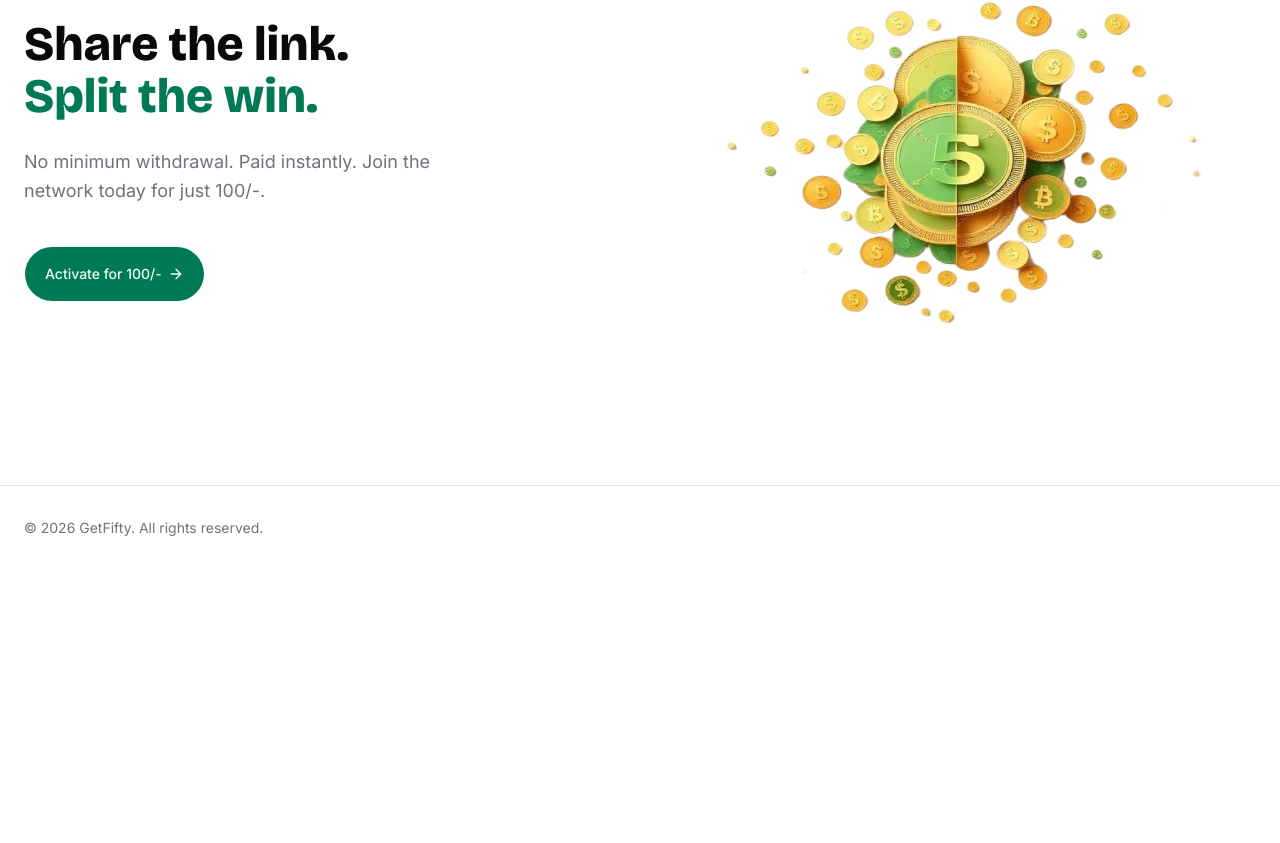
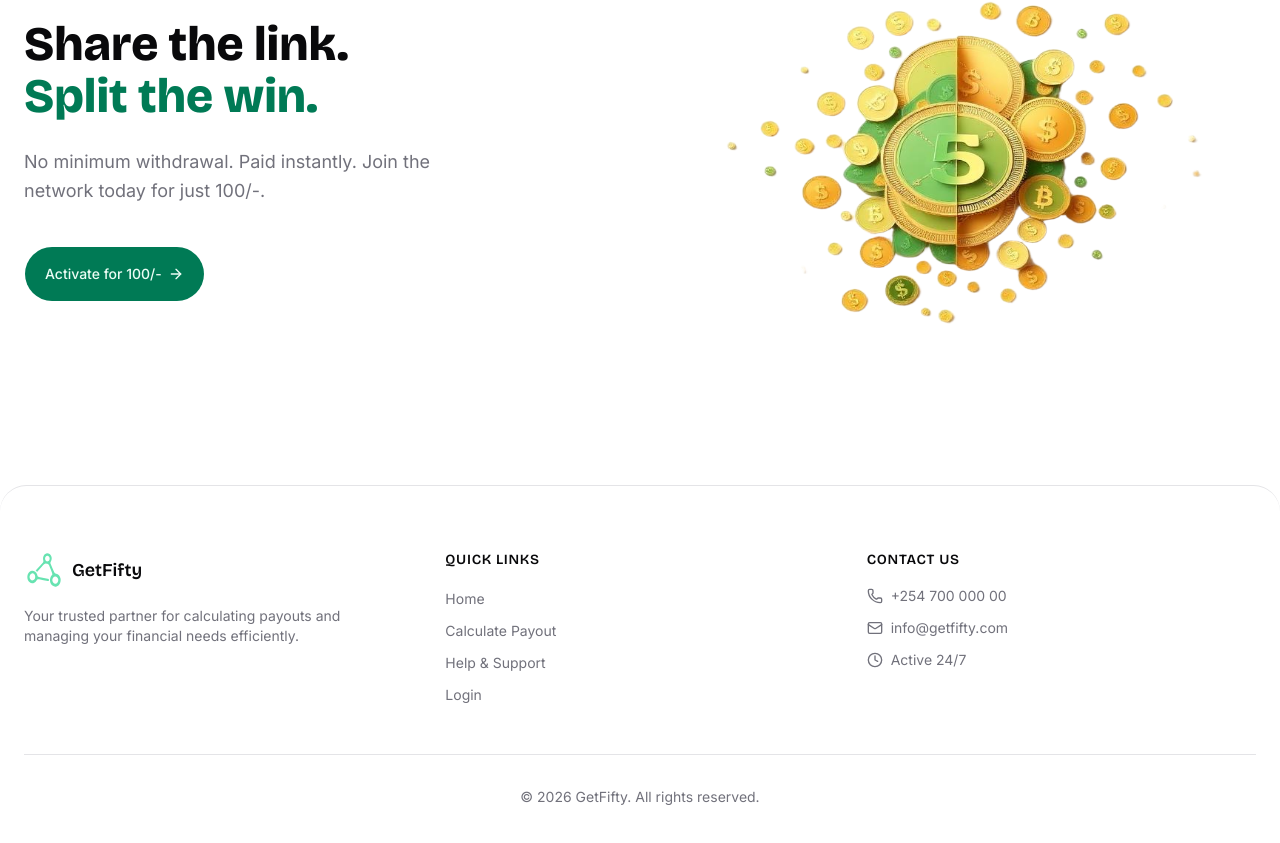
Before and after one commit to QuickPrimeTech/getfifty, a Next.js app: page / in a window 1280 px wide. Shown: the part 2842-3685 px from the top of the page. Before the commit the page ends 3412 px from the top, so only its background shows below. Built offline with nearby package versions, Linux system fonts and the light colour scheme.

Commit message:
made sure all the links in the dashboard worked

```diff
--- a/src/app/(public)/layout.tsx
+++ b/src/app/(public)/layout.tsx
@@ -1,3 +1,4 @@
+import { Footer } from "@/layouts/footer";
 import { Navbar } from "@/layouts/navbar";
 
 export default function RootLayout({
@@ -9,6 +10,7 @@ export default function RootLayout({
     <>
       <Navbar />
       {children}
+      <Footer />
     </>
   );
 }
--- a/src/app/(public)/page.tsx
+++ b/src/app/(public)/page.tsx
@@ -35,13 +35,6 @@ export default function Home() {
       <LinkCard />
       <PayoutCalculator />
       <CTASection />
-      <footer className="py-8 px-6 border-t border-border">
-        <div className="container">
-          <p className="text-sm text-muted-foreground">
-            © 2026 GetFifty. All rights reserved.
-          </p>
-        </div>
-      </footer>
     </div>
   );
 }
--- /dev/null
+++ b/src/layouts/footer.tsx
@@ -0,0 +1,77 @@
+"use client";
+import Link from "next/link";
+import { contactInfo, navLinks } from "./navbar";
+import Logo from "@/components/logo";
+
+export function Footer() {
+  return (
+    <footer className="border-t border-border bg-background rounded-t-3xl">
+      <div className="container py-12 px-6 md:py-16">
+        <div className="grid gap-8 md:grid-cols-3">
+          {/* Brand Section */}
+          <div className="space-y-4">
+            <div className="flex gap-2 items-center">
+              <Logo size={40} />
+              <h3 className="text-lg font-semibold text-foreground">
+                GetFifty
+              </h3>
+            </div>
+            <p className="text-sm text-muted-foreground max-w-xs">
+              Your trusted partner for calculating payouts and managing your
+              financial needs efficiently.
+            </p>
+          </div>
+
+          {/* Navigation Links */}
+          <div className="space-y-4">
+            <h4 className="text-sm font-semibold text-foreground uppercase tracking-wider">
+              Quick Links
+            </h4>
+            <ul className="space-y-2">
+              {navLinks.map((link) => (
+                <li key={link.href}>
+                  <Link
+                    href={link.href}
+                    className="text-sm text-muted-foreground hover:text-foreground transition-colors"
+                  >
+                    {link.label}
+                  </Link>
+                </li>
+              ))}
+            </ul>
+          </div>
+
+          {/* Contact Info */}
+          <div className="space-y-4">
+            <h4 className="text-sm font-semibold text-foreground uppercase tracking-wider">
+              Contact Us
+            </h4>
+            <ul className="space-y-3">
+              {contactInfo.map((item, index) => {
+                const Icon = item.icon;
+                return (
+                  <li key={index}>
+                    <a
+                      href={item.href}
+                      className="flex items-center gap-2 text-sm text-muted-foreground hover:text-foreground transition-colors"
+                    >
+                      <Icon className="h-4 w-4" />
+                      <span>{item.label}</span>
+                    </a>
+                  </li>
+                );
+              })}
+            </ul>
+          </div>
+        </div>
+
+        {/* Bottom Bar */}
+        <div className="mt-12 pt-8 border-t border-border">
+          <p className="text-center text-sm text-muted-foreground">
+            © 2026 GetFifty. All rights reserved.
+          </p>
+        </div>
+      </div>
+    </footer>
+  );
+}
--- a/src/layouts/nav-user.tsx
+++ b/src/layouts/nav-user.tsx
@@ -20,14 +20,13 @@ import { useUserQuery } from "@/hooks/use-user";
 import { LogoutButton } from "@/sections/auth/logout-button";
 import {
   EllipsisVerticalIcon,
-  CircleUserRoundIcon,
-  CreditCardIcon,
   LogOutIcon,
   Loader2Icon,
   AlertCircleIcon,
   UserIcon,
   Settings,
 } from "lucide-react";
+import Link from "next/link";
 
 export function NavUser() {
   const { isMobile } = useSidebar();
@@ -195,15 +194,11 @@ export function NavUser() {
             </DropdownMenuGroup>
             <DropdownMenuSeparator />
             <DropdownMenuGroup>
-              <DropdownMenuItem>
-                <CircleUserRoundIcon className="mr-2 size-4" />
-                Account
-              </DropdownMenuItem>
-              <DropdownMenuItem>
-                <CreditCardIcon className="mr-2 size-4" />
-                Billing
-              </DropdownMenuItem>
-              <DropdownMenuItem>
+              <DropdownMenuItem
+                nativeButton={false}
+                className={"cursor-pointer"}
+                render={<Link href={"/dashboard/settings"} />}
+              >
                 <Settings className="mr-2 size-4" />
                 Settings
               </DropdownMenuItem>
--- a/src/layouts/navbar.tsx
+++ b/src/layouts/navbar.tsx
@@ -30,14 +30,14 @@ import { cn } from "@/lib/utils";
 import Logo from "@/components/logo";
 // import { Logo } from "@/components/logo";
 
-const navLinks = [
+export const navLinks = [
   { label: "Home", href: "/" },
   { label: "Calculate Payout", href: "/#calculator" },
   { label: "Help & Support", href: "/help" },
   { label: "Login", href: "/auth/login" },
 ];
 
-const contactInfo = [
+export const contactInfo = [
   { icon: Phone, label: "+254 700 000 00", href: "tel:+254700000000" },
   {
     icon: Mail,
--- a/src/layouts/user-menu.tsx
+++ b/src/layouts/user-menu.tsx
@@ -11,9 +11,10 @@ import {
   DropdownMenuTrigger,
 } from "@/components/ui/dropdown-menu";
 import { LogoutButton } from "@/sections/auth/logout-button";
-import { User, CreditCard, Settings, AlertCircle } from "lucide-react";
+import { Settings, AlertCircle } from "lucide-react";
 import { useUserQuery } from "@/hooks/use-user";
 import { Skeleton } from "@/components/ui/skeleton";
+import Link from "next/link";
 
 function Content({ children }: React.ComponentProps<"div">) {
   return (
@@ -21,16 +22,12 @@ function Content({ children }: React.ComponentProps<"div">) {
       <DropdownMenuGroup>{children}</DropdownMenuGroup>
       <DropdownMenuSeparator />
       <DropdownMenuGroup>
-        <DropdownMenuItem>
-          <User className="mr-2 h-4 w-4" />
-          Profile
-        </DropdownMenuItem>
-        <DropdownMenuItem>
-          <CreditCard className="mr-2 h-4 w-4" />
-          Billing
-        </DropdownMenuItem>
-        <DropdownMenuItem>
-          <Settings className="mr-2 h-4 w-4" />
+        <DropdownMenuItem
+          nativeButton={false}
+          className={"cursor-pointer"}
+          render={<Link href={"/dashboard/settings"} />}
+        >
+          <Settings className="mr-2 size-4" />
           Settings
         </DropdownMenuItem>
       </DropdownMenuGroup>
```
